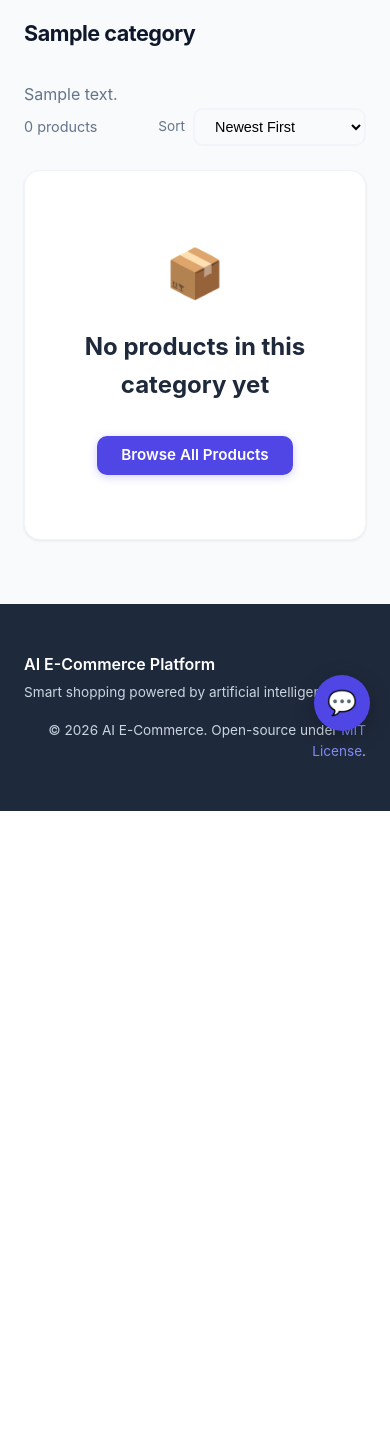
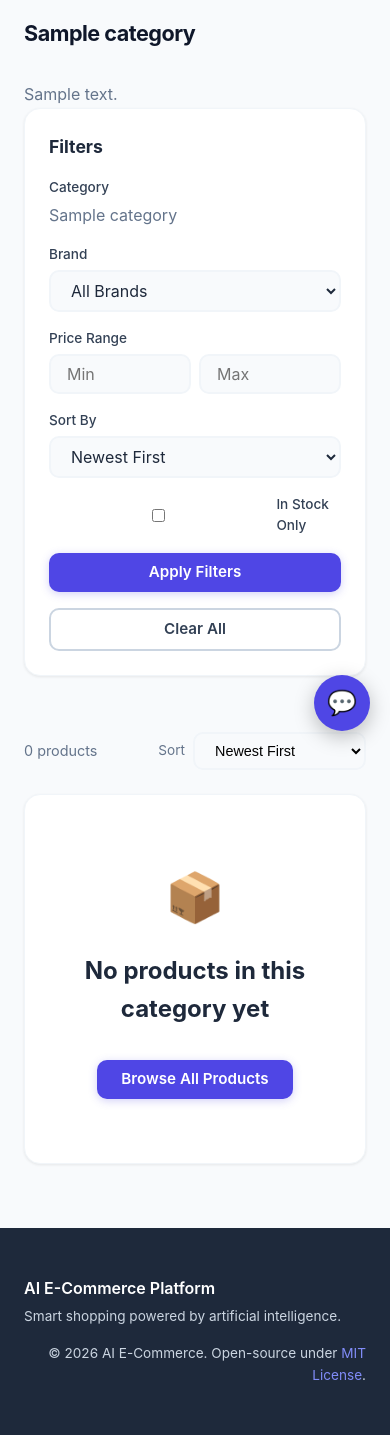
Before and after one commit to obaijar150/ai-ecommerce, a Django app: a page that uses apps/catalog/templates/catalog/category_detail.html in a window 390 px wide; the page is wider, and only the part inside the window is pictured. Shown: the part 93-1528 px from the top of that part. Before the commit the page ends 904 px from the top of that part, so only its background shows below. Run offline with Django 5.2, Linux system fonts and the light colour scheme; tables that the repository leaves empty hold one stand-in row (values such as "Sample post"); data that the repository does not hold is empty; parts of the project's set-up code (start-up, migrations or seed data) failed here and were passed over.

Commit message:
feat(catalog): consistent filters sidebar across product pages
Extract a shared filters sidebar, use it on the product list and category detail pages, and ensure it stays visible across breakpoints.

```diff
--- a/apps/catalog/static/catalog/css/catalog.css
+++ b/apps/catalog/static/catalog/css/catalog.css
@@ -417,3 +417,8 @@
         font-size: 1.75rem;
     }
 }
+
+/* ---------- Keep filters sidebar consistently visible ---------- */
+.catalog-sidebar { display: block !important; visibility: visible !important; }
+.catalog-layout { align-items: start; }
+@media (max-width: 900px) { .catalog-sidebar { position: static; margin-bottom: var(--space-lg); } }
--- a/apps/catalog/templates/catalog/category_detail.html
+++ b/apps/catalog/templates/catalog/category_detail.html
@@ -26,7 +26,10 @@
     </div>
     {% endif %}
 
-    <div class="catalog-toolbar">
+    <div class="catalog-layout">
+        {% include 'catalog/includes/filters_sidebar.html' %}
+        <div class="catalog-main">
+            <div class="catalog-toolbar">
         <span class="catalog-count">
             {{ page_obj.paginator.count }} product{{ page_obj.paginator.count|pluralize }}
         </span>
@@ -67,6 +70,9 @@
     </nav>
     {% endif %}
 
+    </div>
+    </div>
+
     {% else %}
     <div class="empty-state card">
         <p class="empty-state__icon" aria-hidden="true">📦</p>
--- /dev/null
+++ b/apps/catalog/templates/catalog/includes/filters_sidebar.html
@@ -0,0 +1,77 @@
+{% if categories or brands %}
+<aside class="catalog-sidebar" aria-label="Product filters">
+    <div class="card" style="padding: var(--space-lg);">
+        <h2 style="font-size: 1.1rem; margin-bottom: var(--space-md);">Filters</h2>
+        <form method="get" class="filter-form">
+            {% if query %}<input type="hidden" name="q" value="{{ query }}">{% endif %}
+            {% if category %}<input type="hidden" name="category" value="{{ category.slug }}">{% endif %}
+
+            {% if categories %}
+            <div class="form-group">
+                <label for="filter-category">Category</label>
+                <select id="filter-category" name="category" class="filter-select">
+                    <option value="">All Categories</option>
+                    {% for cat in categories %}
+                    <option value="{{ cat.slug }}" {% if request.GET.category == cat.slug %}selected{% endif %}>
+                        {{ cat.name }}
+                    </option>
+                    {% endfor %}
+                </select>
+            </div>
+            {% elif category %}
+            <div class="form-group">
+                <label>Category</label>
+                <p class="text-muted" style="margin:0;">{{ category.name }}</p>
+            </div>
+            {% endif %}
+
+            {% if brands %}
+            <div class="form-group">
+                <label for="filter-brand">Brand</label>
+                <select id="filter-brand" name="brand" class="filter-select">
+                    <option value="">All Brands</option>
+                    {% for b in brands %}
+                    <option value="{{ b.slug }}" {% if request.GET.brand == b.slug %}selected{% endif %}>
+                        {{ b.name }}
+                    </option>
+                    {% endfor %}
+                </select>
+            </div>
+            {% endif %}
+
+            <div class="form-group">
+                <label>Price Range</label>
+                <div class="filter-price-row">
+                    <input type="number" name="min_price" class="filter-input" placeholder="Min"
+                           step="0.01" min="0" value="{{ request.GET.min_price }}">
+                    <input type="number" name="max_price" class="filter-input" placeholder="Max"
+                           step="0.01" min="0" value="{{ request.GET.max_price }}">
+                </div>
+            </div>
+
+            <div class="form-group">
+                <label for="filter-sort">Sort By</label>
+                <select id="filter-sort" name="sort" class="filter-select">
+                    <option value="newest" {% if active_sort == 'newest' %}selected{% endif %}>Newest First</option>
+                    <option value="price" {% if active_sort == 'price' %}selected{% endif %}>Price: Low to High</option>
+                    <option value="-price" {% if active_sort == '-price' %}selected{% endif %}>Price: High to Low</option>
+                    <option value="name" {% if active_sort == 'name' %}selected{% endif %}>Name: A–Z</option>
+                    <option value="-name" {% if active_sort == '-name' %}selected{% endif %}>Name: Z–A</option>
+                    <option value="rating" {% if active_sort == 'rating' %}selected{% endif %}>Highest Rated</option>
+                    <option value="popular" {% if active_sort == 'popular' %}selected{% endif %}>Most Viewed</option>
+                </select>
+            </div>
+
+            <div class="form-group">
+                <label style="display:flex; align-items:center; gap: var(--space-sm); cursor:pointer;">
+                    <input type="checkbox" name="in_stock" value="1" {% if request.GET.in_stock %}checked{% endif %}>
+                    <span>In Stock Only</span>
+                </label>
+            </div>
+
+            <button type="submit" class="btn btn--primary btn--full">Apply Filters</button>
+            <a href="{{ request.path }}" class="btn btn--outline btn--full mt-1">Clear All</a>
+        </form>
+    </div>
+</aside>
+{% endif %}
```
Also changed, not shown: apps/catalog/templates/catalog/product_list.html (+1 -65 lines).
